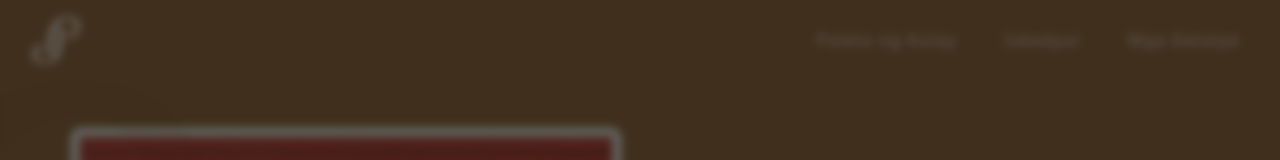
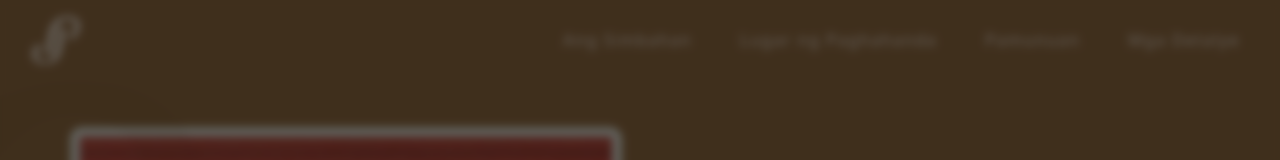
Before and after one commit to bherthchavez/wedding_site, a React (Vite) app: page / in a window 1280 px wide. Shown: the top 160 px of the page. Built offline with nearby package versions, Linux system fonts and the light colour scheme; a web font is replaced by a local one.

Commit message:
nav fixed

```diff
--- a/package.json
+++ b/package.json
@@ -12,7 +12,8 @@
   "dependencies": {
     "@vercel/analytics": "^1.0.2",
     "react": "^18.2.0",
-    "react-dom": "^18.2.0"
+    "react-dom": "^18.2.0",
+    "react-scroll": "^1.9.0"
   },
   "devDependencies": {
     "@types/react": "^18.2.15",
--- a/src/components/Entourage.jsx
+++ b/src/components/Entourage.jsx
@@ -5,8 +5,8 @@ import tibor from '../assets/tibor.jpg'
 
 const Entourage = () => {
     return (
-        <section className="bg-[#f1f0e3] py-5 sm:py-10 font-sans">
-            <div className="container flex flex-col justify-center p-8 gap-10 mx-auto md:p-8 max-w-[1200px]">
+        <section name='pamunuan' className="bg-[#f1f0e3] py-5 sm:py-10 font-sans">
+            <div  className="container flex flex-col justify-center p-8 gap-10 mx-auto md:p-8 max-w-[1200px]">
                 {/* <p className="p-2 text-sm font-medium tracki text-center uppercase">How it works</p> */}
                 {/* <h2 className="mb-12 text-4xl font-bold leadi text-center sm:text-5xl">Pamunuan</h2> */}
                 <div className='relative'>
--- a/src/components/Navbar.jsx
+++ b/src/components/Navbar.jsx
@@ -1,6 +1,7 @@
 
 import { useState } from 'react';
 import pg2 from '../assets/pj2.png'
+import { Link } from 'react-scroll';
 
 const Navbar = (modalOpen) => {
   const [nav, setNav] = useState(false);
@@ -17,16 +18,27 @@ const Navbar = (modalOpen) => {
           <img src={pg2} alt='Logo' className='w-12 h-12' />
         </div>
         <ul className="hidden md:flex gap-8">
+          <Link to='simbahan' smooth={true} duration={500}>
             <li className='p-2 group transition-all duration-300 ease-in-out cursor-pointer'>
               <span className='w-full tracking-widest  text-md text-[#fef1e2] cursor-pointer bg-left-bottom bg-gradient-to-r from-[#fef1e2] to-[#fef1e2] bg-[length:0%_2px] bg-no-repeat group-hover:bg-[length:100%_2px] transition-all duration-500 ease-out'>
-              Paleta ng Kulay
+                Ang Simbahan
               </span>
             </li>
+          </Link>
+          <Link to='paghahanda' smooth={true} duration={500}>
             <li className='p-2 group transition-all duration-300 ease-in-out cursor-pointer'>
               <span className='w-full tracking-widest  text-md text-[#fef1e2] cursor-pointer bg-left-bottom bg-gradient-to-r from-[#fef1e2] to-[#fef1e2] bg-[length:0%_2px] bg-no-repeat group-hover:bg-[length:100%_2px] transition-all duration-500 ease-out'>
-              Iskedyul
+                Lugar ng Paghahanda
               </span>
             </li>
+          </Link>
+          <Link to='pamunuan' smooth={true} duration={500}>
+            <li className='p-2 group transition-all duration-300 ease-in-out cursor-pointer'>
+              <span className='w-full tracking-widest  text-md text-[#fef1e2] cursor-pointer bg-left-bottom bg-gradient-to-r from-[#fef1e2] to-[#fef1e2] bg-[length:0%_2px] bg-no-repeat group-hover:bg-[length:100%_2px] transition-all duration-500 ease-out'>
+                Pamunuan
+              </span>
+            </li>
+          </Link>
           <li className='p-2 group transition-all duration-300 ease-in-out cursor-pointer'>
             <span className='w-full tracking-widest  text-md text-[#fef1e2] cursor-pointer bg-left-bottom bg-gradient-to-r from-[#fef1e2] to-[#fef1e2] bg-[length:0%_2px] bg-no-repeat group-hover:bg-[length:100%_2px] transition-all duration-500 ease-out'>
               Mga Detalye
@@ -62,18 +74,29 @@ const Navbar = (modalOpen) => {
         <div className='flex h-screen '>
 
           <ul className='m-auto text-3xl'>
-
+            <Link to='simbahan' smooth={true} duration={500}>
               <li onClick={handleNav} className='p-5 cursor-pointer '>
-              Paleta ng Kulay
-
+                Ang Simbahan
               </li>
+            </Link>
+            <Link to='paghahanda' smooth={true} duration={500}>
               <li onClick={handleNav} className='p-5 cursor-pointer  '>
-              Iskedyul
-
+                Lugar ng Paghahanda
               </li>
+            </Link>
+            <Link to='pamunuan' smooth={true} duration={500}>
+              <li onClick={handleNav} className='p-5 cursor-pointer  '>
+                Pamunuan
+              </li>
+            </Link>
+            <Link to='' smooth={true} duration={500}>
               <li onClick={handleNav} className='p-5 cursor-pointer  '>
                 Mga Detalye
               </li>
+            </Link>
+
+
+
           </ul>
         </div>
 
--- a/src/components/TheChuch.jsx
+++ b/src/components/TheChuch.jsx
@@ -3,10 +3,10 @@ import Church from '../assets/church_1.png'
 
 const TheChuch = () => {
   return (
-    <div className='bg-[#f1f0e3] h-screen'>
+    <div name='simbahan' className='bg-[#f1f0e3] h-screen'>
 
       {/* Large Screen */}
-      <figure className='h-screen hidden sm:flex justify-center items-center mx-auto max-w-[1200px] pt-5'>
+      <figure  className='h-screen hidden sm:flex justify-center items-center mx-auto max-w-[1200px] pt-5'>
         <div className=' sm:w-[40%]'>
           <div className=' '>
             <div className=' justify-center items-center align-middle py-5 md:py-9 lg:py-12 xl:py-20 px-3  md:px-5 lg:px-9 xl:px-10'>
--- a/src/components/TheRecep.jsx
+++ b/src/components/TheRecep.jsx
@@ -4,10 +4,10 @@ const TheRecep = () => {
     return (
         <>
             {/* bg-custom2 bg-local bg-center bg-cover */}
-            <div className='bg-[#f1f0e3]'>
+            <div name='paghahanda' className='bg-[#f1f0e3]'>
 
                 {/* Large Screen */}
-                <figure className='h-screen hidden sm:block mx-auto max-w-[1200px]'>
+                <figure  className='h-screen hidden sm:block mx-auto max-w-[1200px]'>
 
 
                     <div className=' justify-center items-center align-middle py-10 '>
```
Also changed, not shown: 1 other file (tests, documents, lock files or other folders). Lines whose indentation alone changed are shown as unchanged.
